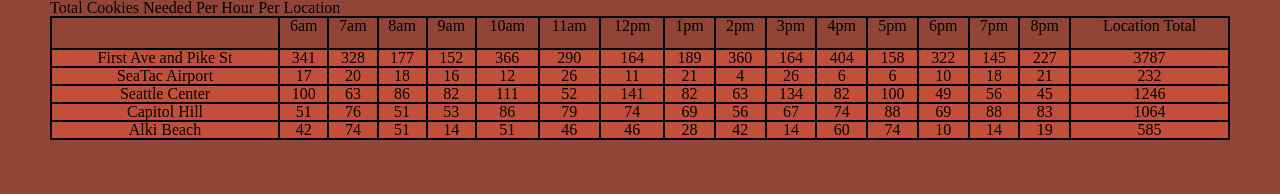
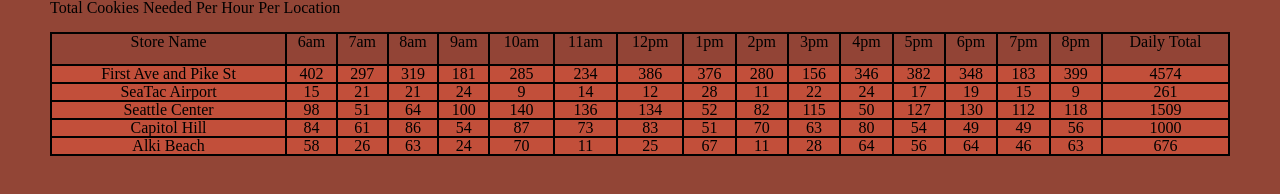
Before and after one commit to jlhiskey/cookie-stand, a plain HTML site: page sales.html in a window 1280 px wide. Drawn offline with Linux system fonts and the light colour scheme.

Commit message:
fixed row rendering to be part of prototype and killed off object variable storeHours and html ID

```diff
--- a/js/app.js
+++ b/js/app.js
@@ -1,126 +1,113 @@
 'use strict';
 //----------Global Variables--------------------------------------------------------------------------------------
 
+var tblEl;
 var storeHours = ['6am', '7am', '8am', '9am', '10am', '11am', '12pm', '1pm', '2pm', '3pm', '4pm', '5pm', '6pm', '7pm', '8pm'];
 var totalLocations = [];
 
-//----------Global Prototype Methods-----------------------------------------------------------------------------------------
-
-//----------Calculates Cookies Per Hour----------------------------------------------------------------------------
-
-StoreConstructor.prototype.cookiesperHour = function () {
-  var avgcookiesCalc = 0;
-  for (var i = 0; i < this.storeHours.length; i++) {
-    avgcookiesCalc = Math.ceil(this.custperHour[i] * this.avgcookiesperCust);
-    this.soldperHour.push(avgcookiesCalc);
-  }
-};
-//----------Calculates Random Customers Per Hour------------------------------------------------------------------
-
-StoreConstructor.prototype.randcustperHour = function () {
-  for (var i = 0; i < this.storeHours.length; i++) {
-    var custperhourInt = Math.random() * (this.maxCust - this.minCust) + this.minCust;
-    custperhourInt = Math.round(custperhourInt);
-    this.custperHour.push(custperhourInt);
-  }
-};
-
-//----------Calculates Cookies Per Day---------------------------------------------------------------------------------
-
-StoreConstructor.prototype.totalcookiesSold= function () {
-  var cookiesSoldCalc = 0;
-  for (var i = 0; i < this.storeHours.length; i++) {
-    cookiesSoldCalc += this.soldperHour[i];
-  }
-  this.totalcookiesSold = cookiesSoldCalc;
-};
-
 //----------Store Constructor--------------------------------------------------------------------------------------
 
-function StoreConstructor(storeName, htmlID, storeHours, minCust, maxCust, avgcookiesperCust) {
+function StoreConstructor(storeName, minCust, maxCust, avgcookiesperCust) {
 
   this.storeName = storeName;
-  this.htmlID = htmlID;
-  this.storeHours = storeHours;
   this.minCust = minCust;
   this.maxCust = maxCust;
   this.avgcookiesperCust = avgcookiesperCust;
   this.custperHour = [];
   this. soldperHour = [];
   this.totalcookiesSold= 0;
+
   totalLocations.push(this);
 }
+//----------Random Number Generator-----------------------------------------------------------------------------
 
-//----------Calls Store Location Database--------------------------------------------------------------------------------
+StoreConstructor.prototype.generateRandom = function() {
+  return Math.random() * (this.maxCust - this.minCust) + this.minCust;
+};
+//----------Calculates Random Customers Per Hour------------------------------------------------------------------
 
-makestoreLocations();
+StoreConstructor.prototype.randcustperHour = function () {
+  for (var i = 0; i < storeHours.length; i++) {
+    var randomValue = this.generateRandom();
+    this.custperHour.push(randomValue);
+  }
+};
+//----------Calculates Cookies Per Hour and Total Cookies Sold----------------------------------------------------------------------------
 
-//---------- Cookie Table Functions--------------------------------------------------------------------------------------
+StoreConstructor.prototype.calcSales = function () {
+  this.randcustperHour();
 
-//---------- Loops for seeding the cookies tables------------------------------------------------------------------------
-for(var k = 0; k < totalLocations.length; k++){
-  totalLocations[k].randcustperHour();
-}
-for(k = 0; k < totalLocations.length; k++){
-  totalLocations[k].cookiesperHour();
-}
-//---------- Creates a Header for Cookies
-function makeHeaderRow() {
-  var storelocations = document.getElementById('storelocations');
-  var trEl = document.createElement('tr');
-  storelocations.appendChild(trEl);
-  var thEl = document.createElement('th');
-  thEl.textContent = '';
-  trEl.appendChild(thEl);
-  for(var j = 0; j < storeHours.length; j++){
-    console.log(storeHours[j]);
-    var newtext = document.createTextNode(storeHours[j]);
-    thEl = document.createElement('th');
-    thEl.appendChild(newtext);
-    trEl.appendChild(thEl);
+  for (var numCustomers of this.custperHour) {
+    var cookies = Math.ceil(this.avgcookiesperCust * numCustomers);
+    this.soldperHour.push(cookies);
+    this.totalcookiesSold += cookies;
   }
-  thEl = document.createElement('th');
-  thEl.textContent = 'Location Total';
-  trEl.appendChild(thEl);
+};
+
+//---------- Cookie Table Methods--------------------------------------------------------------------------------------
+
+StoreConstructor.prototype.render = function() {
+  this.calcSales();
+
+  // Store Row
+  var trStoreEl = document.createElement('tr');
+  var tdNameEl = document.createElement('td');
+  tdNameEl.textContent = this.storeName;
+  trStoreEl.appendChild(tdNameEl);
+
+  for (var idx in storeHours) {
+    var tdDataEl = document.createElement('td');
+    tdDataEl.textContent = this.soldperHour[idx];
+    trStoreEl.appendChild(tdDataEl);
+  }
+
+  var tdTotalEl = document.createElement('td');
+  tdTotalEl.textContent = this.totalcookiesSold;
+  trStoreEl.appendChild(tdTotalEl);
+
+  tblEl.appendChild(trStoreEl);
+};
+
+function createTable() {
+  // Header row
+  tblEl = document.createElement('table');
+  var trHeaderEl = document.createElement('tr');
+  var thBlankEl = document.createElement('th');
+  thBlankEl.textContent = 'Store Name';
+  trHeaderEl.appendChild(thBlankEl);
+
+  for (var idx = 0; idx < storeHours.length; idx++) {
+    var thEl = document.createElement('th');
+    thEl.textContent = storeHours[idx];
+    trHeaderEl.appendChild(thEl);
+  }
+
+  var thTotalEl = document.createElement('th');
+  thTotalEl.textContent = 'Daily Total';
+  trHeaderEl.appendChild(thTotalEl);
+
+  tblEl.appendChild(trHeaderEl);
+
+  document.getElementById('table-content').appendChild(tblEl);
 }
 
-//---------- Creates a Table with Cookie Data-------------------------------------------------------------------------------
 
-function makeTableRows() {
-  var storelocations = document.getElementById('storelocations');
-  for(var k = 0; k < totalLocations.length; k++){
-    var trEl = document.createElement('tr');
-    storelocations.appendChild(trEl);
-    var tdEl = document.createElement('td');
-    tdEl.textContent = totalLocations[k].storeName;
-    trEl.appendChild(tdEl);
-    for(var m = 0; m < totalLocations[k].soldperHour.length; m++){
-      var tdElement = document.createElement('td');
-      tdElement.textContent = totalLocations[k].soldperHour[m];
-      trEl.appendChild(tdElement);
-    }
-    var sum = totalLocations[k].soldperHour.reduce(function (accumulator, currentValue) {
-      return accumulator + currentValue;
-    }, 0);
-    tdEl = document.createElement('td');
-    tdEl.textContent = sum;
-    trEl.appendChild(tdEl);
-  }
-}
 
-//--------- Calls Header function for Cookies--------------------------------------------------------------------------------
 
-makeHeaderRow();
-//----------Calls Table data function for Cookies-----------------------------------------------------------------------------
 
-makeTableRows();
+
 
 //----------Store Locations Database-------------------------------------------------------------------------------------
 
-function makestoreLocations() {
-  new StoreConstructor('First Ave and Pike St', 'first-pike', storeHours, 23, 65, 6.3);
-  new StoreConstructor('SeaTac Airport', 'sea-tac', storeHours, 3, 24, 1.2);
-  new StoreConstructor('Seattle Center', 'sea-center', storeHours, 11, 38, 3.7);
-  new StoreConstructor('Capitol Hill', 'capitol-hill', storeHours, 20, 38, 2.3);
-  new StoreConstructor('Alki Beach', 'alki-beach', storeHours, 2, 16, 4.6);
+new StoreConstructor('First Ave and Pike St', 23, 65, 6.3);
+new StoreConstructor('SeaTac Airport', 3, 24, 1.2);
+new StoreConstructor('Seattle Center', 11, 38, 3.7);
+new StoreConstructor('Capitol Hill', 20, 38, 2.3);
+new StoreConstructor('Alki Beach', 2, 16, 4.6);
+
+
+createTable();
+
+for (var i = 0; i < totalLocations.length; i++) {
+  totalLocations[i].render();
 }
--- a/sales.html
+++ b/sales.html
@@ -11,9 +11,24 @@
 
   <h3>Total Cookies Needed Per Hour Per Location</h3>
   <div style="overflow-x:auto;">
-      <table id="storelocations"></table>
+    <main id="table-content" class="container"></main>
   </div>
 
   <script src="js/app.js"></script>
 </body>
 </html>
+
+
+<!--
+<!DOCTYPE html>
+<html>
+<head>
+  <title>Document</title>
+  <link rel="stylesheet" href="reset.css">
+  <link rel="stylesheet" href="style.css">
+</head>
+<body>
+  <main id="main-content" class="container"></main>
+  <script src="js/app.js"></script>
+</body>
+</html> -->
```
